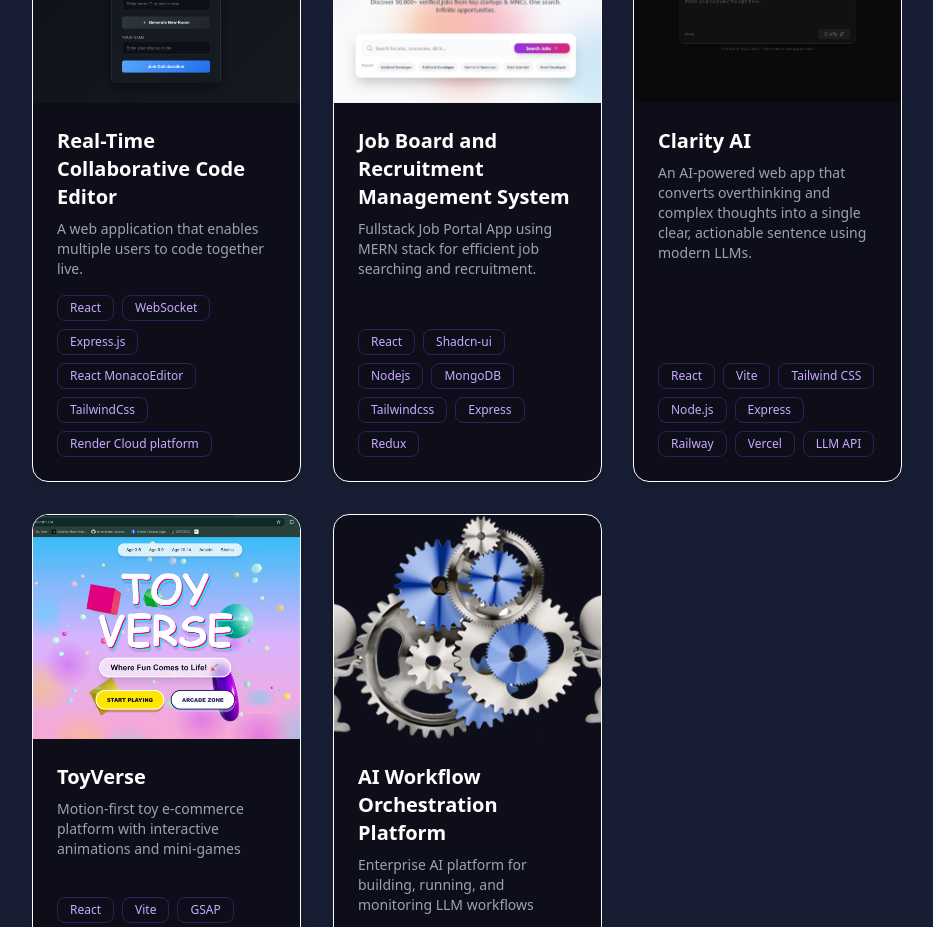
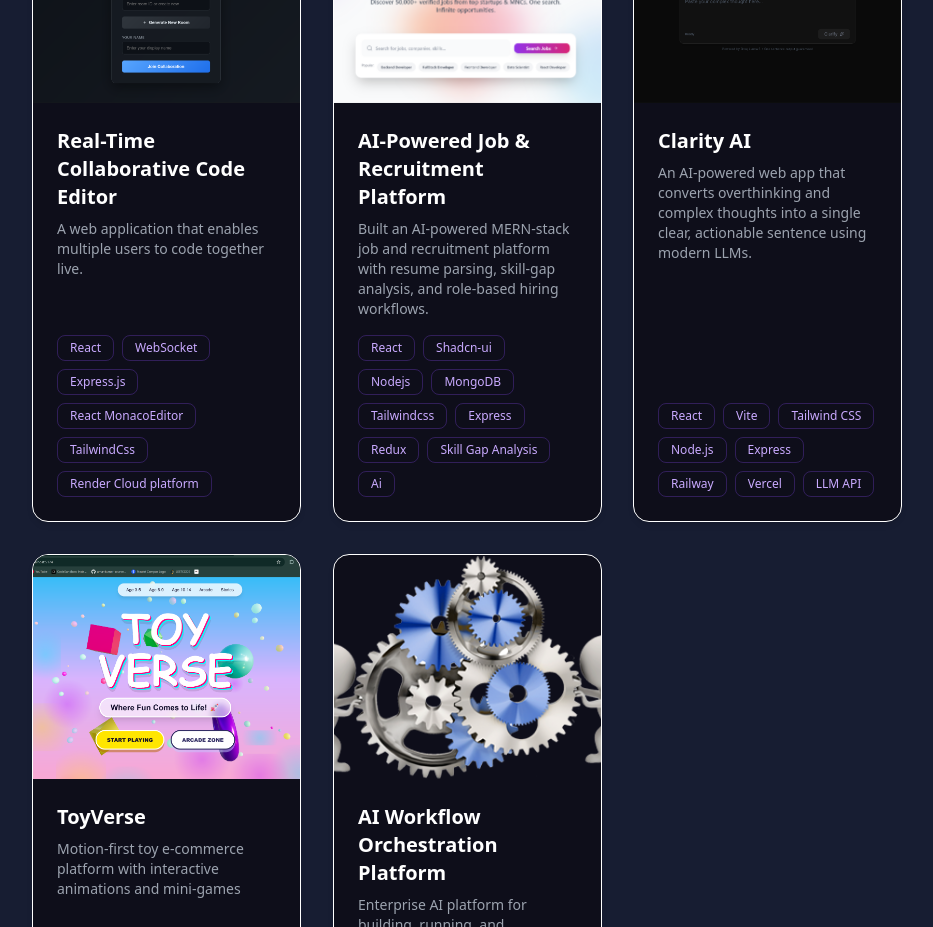
Before and after one commit to amankumar-source/portfolio, a React (Vite) app: page / in a window 1280 px wide. Shown: the part 2000-2927 px from the top of the page, without its empty margins (173-1106 px from the left). Built offline with nearby package versions, Linux system fonts and the light colour scheme.

Commit message:
New feat: Ai integration project added

```diff
--- a/src/components/Projects/Projects.jsx
+++ b/src/components/Projects/Projects.jsx
@@ -24,9 +24,9 @@ const ProjectsInfo = [
     image: blogImg,
   },
   {
-    title: "Job Board and Recruitment Management System",
+    title: "AI-Powered Job & Recruitment Platform",
     description:
-      "Fullstack Job Portal App using MERN stack for efficient job searching and recruitment.",
+      "Built an AI-powered MERN-stack job and recruitment platform with resume parsing, skill-gap analysis, and role-based hiring workflows.",
     tags: [
       "React",
       "Shadcn-ui",
@@ -35,6 +35,8 @@ const ProjectsInfo = [
       "Tailwindcss",
       "Express",
       "Redux",
+      "Skill Gap Analysis",
+      "Ai",
     ],
     demoLink: "https://job-board-recruitment-system.vercel.app",
     codeLink: "https://github.com/amankumar-source/JobBoard-Recruitment-System",
@@ -107,7 +109,9 @@ const Projects = () => {
     >
       {/* Section Title */}
       <div className="text-center mb-10 md:mb-12">
-        <h2 className="text-2xl sm:text-3xl md:text-4xl font-bold text-white">PROJECTS</h2>
+        <h2 className="text-2xl sm:text-3xl md:text-4xl font-bold text-white">
+          PROJECTS
+        </h2>
         <div className="w-20 md:w-24 h-1 bg-[#8245ec] mx-auto mt-3 rounded-full"></div>
         <p className="text-gray-400 mt-4 text-sm sm:text-base md:text-lg font-medium max-w-2xl mx-auto">
           A selection of projects I have worked on showcasing my skills and
```
